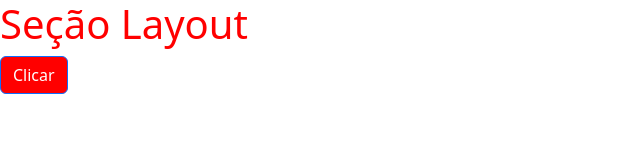
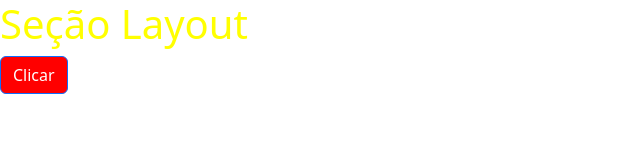
Before and after one commit to leojosants/udemy_bootstrap_5_do_basico_ao_avancado_com_4_projetos, a plain HTML site: page 03_criando_layouts_com_bootstrap/01_aulas/index.html in a window 1280 px wide. Shown: the whole page, without its empty margins (0-640 px from the left). Drawn offline with nearby package versions, Linux system fonts and the light colour scheme.

Commit message:
28. Bootstrap Breakpoints

```diff
--- a/03_criando_layouts_com_bootstrap/01_aulas/css/styles.css
+++ b/03_criando_layouts_com_bootstrap/01_aulas/css/styles.css
@@ -1,5 +1,41 @@
+/* xs - extra small (< 576px) */
 h1 {
     color: red;
+}
+
+/* sm - small (>= 576px) */
+@media (min-width: 576px) {
+    h1 {
+        color: blue;
+    }
+}
+
+/* md - medium (>= 768px) */
+@media (min-width: 768px) {
+    h1 {
+        color: green;
+    }
+}
+
+/* lg - large (>= 992px) */
+@media (min-width: 992px) {
+    h1 {
+        color: purple;
+    }
+}
+
+/* xl - extra large (>= 1200px) */
+@media (min-width: 1200px) {
+    h1 {
+        color: yellow;
+    }
+}
+
+/* xxl - extra extra large (>= 1400px) */
+@media (min-width: 1400px) {
+    h1 {
+        color: darkorange;
+    }
 }
 
 .btn-primary {
```
